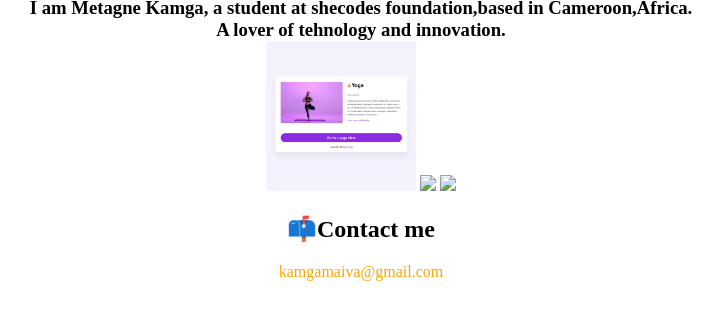
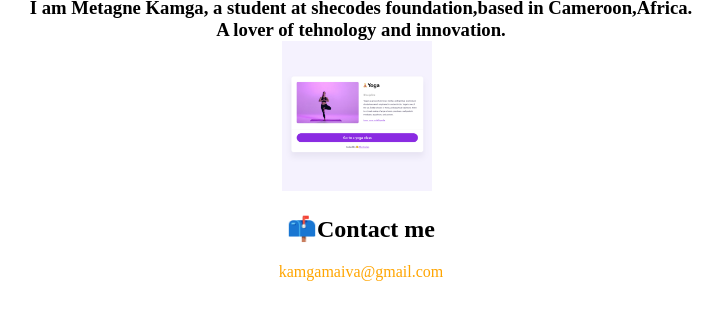
Before and after one commit to MaivaC/Portfolio, a plain HTML site: page aboutme.html in a window 1280 px wide. Shown: the part 108-428 px from the top of the page, without its empty margins (279-1002 px from the left). Drawn offline with Linux system fonts and the light colour scheme; files whose address does not match are found by name.

```diff
--- a/aboutme.html
+++ b/aboutme.html
@@ -15,9 +15,9 @@
     <div class="container">
         <div class="row">
             <div class="col-md-4">
-                <img src="yoga.png" class="img fluid" style="width: 150px;" />
-                <img src="book.png" class="img fluid" style="width: 150px;" />
-                <img src="weather.png" class="img fluid" style="width: 150px;" />
+                <img src="C:\Users\user\Desktop\yoga.png" class="img fluid" style="width: 150px;" />
+                <img src=""C:\Users\user\Desktop\Pics\Screenshot 2023-02-08 034254.png"" class="img fluid" style="width: 150px;" />
+                <img src=""C:\Users\user\Desktop\Pics\Screenshot 2023-02-08 032142.png"" class="img fluid" style="width: 150px;" />
             </div>
         </div>
     </div>
```
